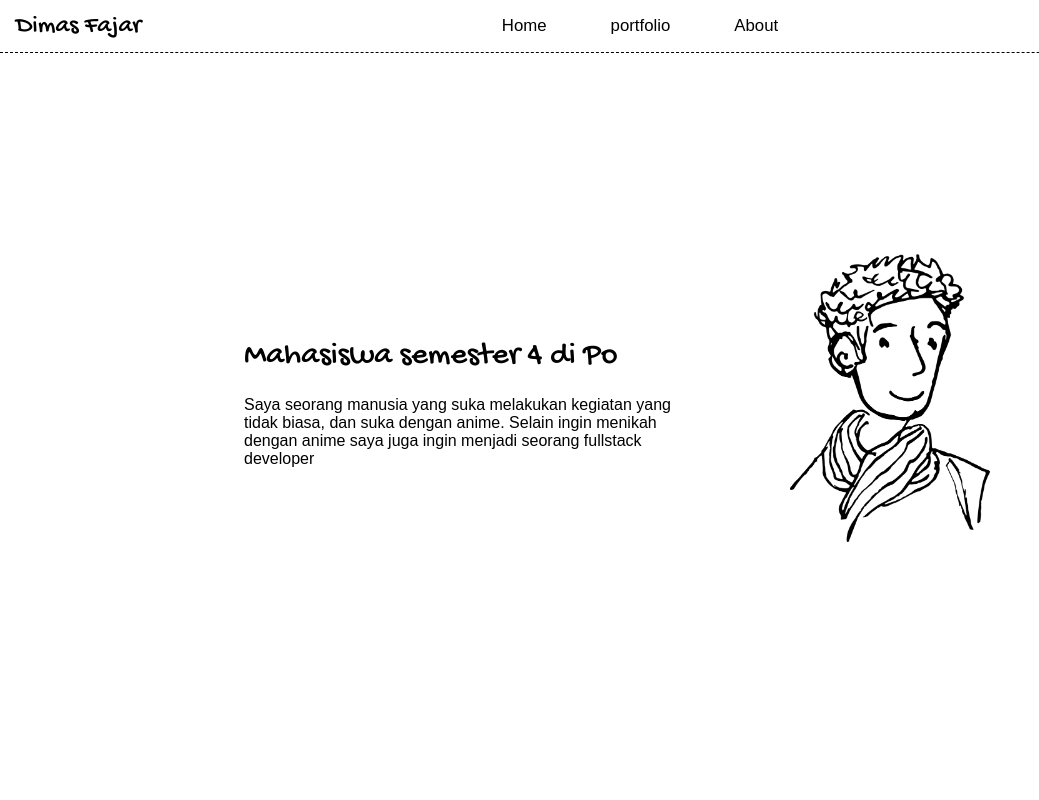
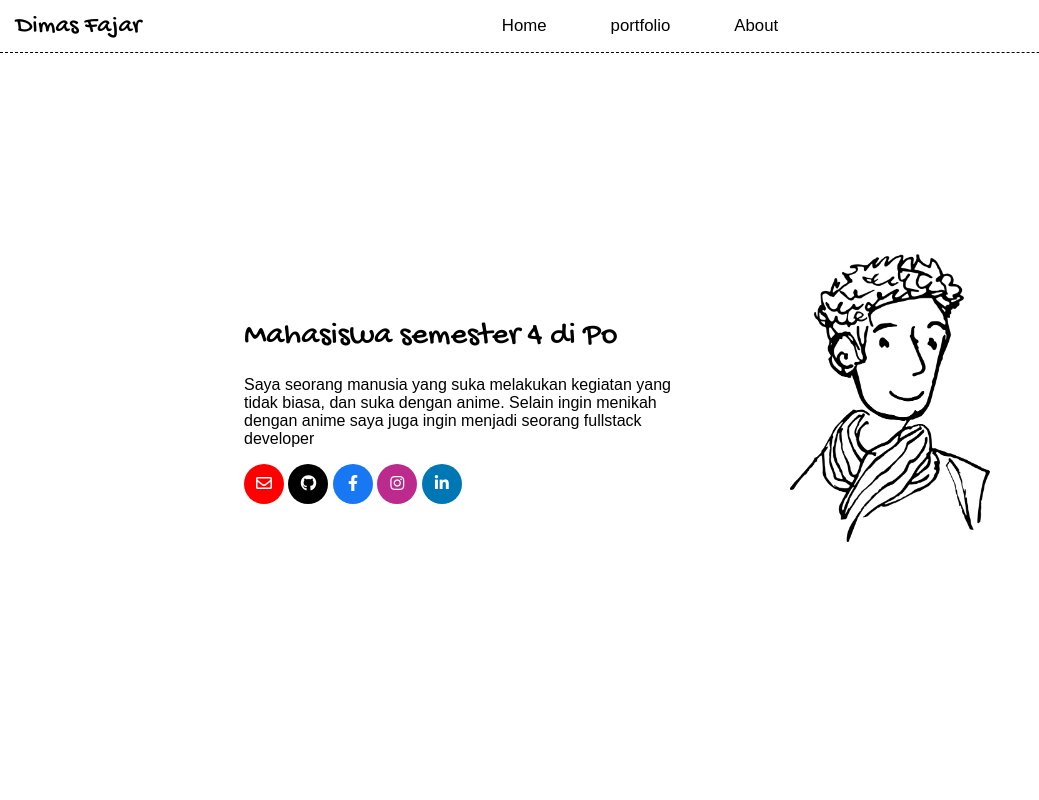
Before and after one commit to SideeID/portfolio, a plain HTML site: page index.html in a window 1280 px wide. Shown: the top 800 px of the page, without its empty margins (0-1039 px from the left). Drawn offline with Linux system fonts and the light colour scheme.

Commit message:
add: social media

```diff
--- a/assets/styles/app.css
+++ b/assets/styles/app.css
@@ -52,6 +52,41 @@ header.navbar-container .nav-list li a {
 header.navbar-container .nav-list li:hover a {
     background-color: #425c77;
     color: white;
+}
+
+.logo-link {
+  display: inline-block;
+  width: 40px;
+  height: 40px;
+  text-align: center;
+  line-height: 40px;
+  text-decoration: none;
+  color: #ffffff;
+  border-radius: 50%;
+}
+
+.logo-link.envelope {
+  background-color: #ff0000;
+}
+
+.logo-link.github {
+  background-color: #000000;
+}
+
+.logo-link.facebook {
+  background-color: #1877f2;
+}
+
+.logo-link.instagram {
+  background-color: #bc2a8d;
+}
+
+.logo-link.linkedin {
+  background-color: #0077b5;
+}
+
+.logo-link:hover {
+  opacity: 0.8;
 }
 
 
--- a/index.html
+++ b/index.html
@@ -41,6 +41,21 @@
             <div class="text-container">
               <h1></h1>
               <p>Saya seorang manusia yang suka melakukan kegiatan yang tidak biasa, dan suka dengan anime. Selain ingin menikah dengan anime saya juga ingin menjadi seorang fullstack developer</p>
+              <a href="mailto:sandipratama164026@gmail.com" class="logo-link envelope">
+                <i class="far fa-envelope"></i>
+              </a>
+              <a href="https://github.com/SideeID" class="logo-link github" target="_blank">
+                <i class="fab fa-github"></i>
+              </a>
+              <a href="https://www.facebook.com/sideid.dev/" class="logo-link facebook" target="_blank">
+                <i class="fab fa-facebook-f"></i>
+              </a>
+              <a href="https://www.instagram.com/side__id/" class="logo-link instagram" target="_blank">
+                <i class="fab fa-instagram"></i>
+              </a>
+              <a href="https://www.linkedin.com/in/dimas-fajar-katon-prayogo/" class="logo-link linkedin" target="_blank">
+                <i class="fab fa-linkedin-in"></i>
+              </a>
             </div>
             <div class="image-container">
               <img src="assets/img/profile-home.png" alt="photo profile" style="width: 200px; height: auto;">
```
